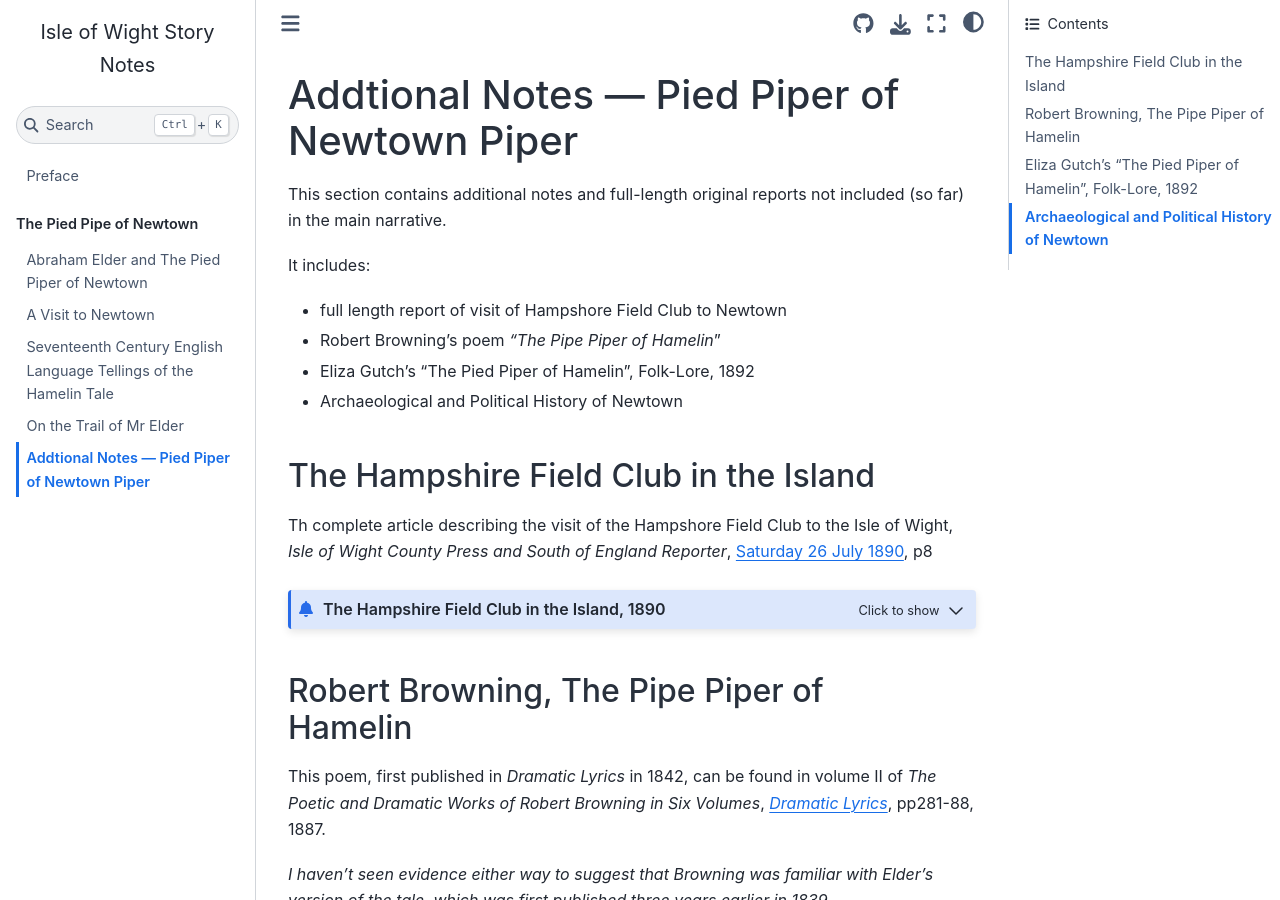
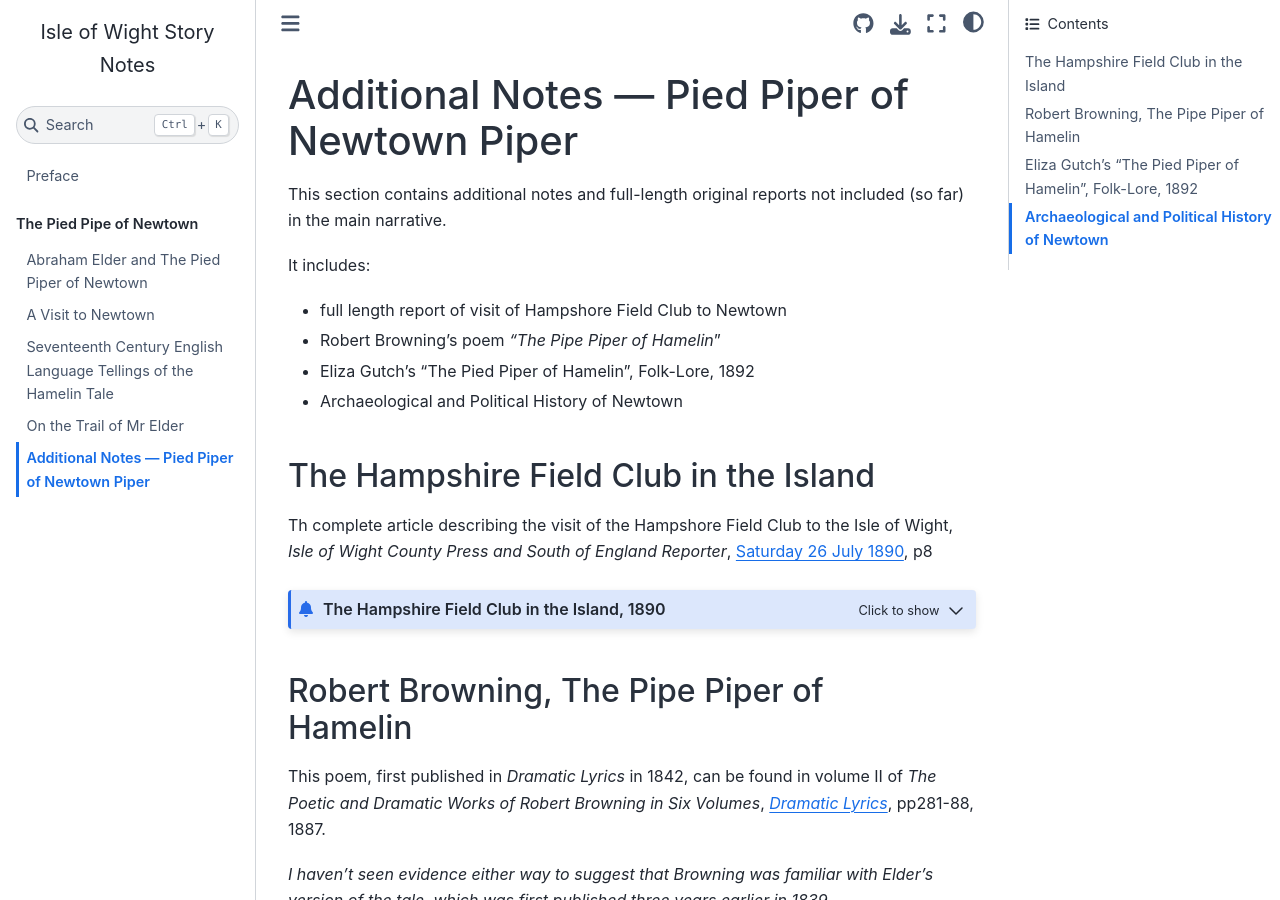
Before and after one commit to psychemedia/island-storynotes, a Jupyter Book: the page built from piedPiperNewtown/newtown_additional.md, in a window 1280 px wide and 900 px high. Built offline with Jupyter Book 1.0.4 settings and Sphinx 7.4.7 and the Sphinx Book theme 1.1.4, drawn with Linux system fonts in a browser that asks for light colours.

Commit message:
Update newtown_additional.md

```diff
--- a/piedPiperNewtown/newtown_additional.md
+++ b/piedPiperNewtown/newtown_additional.md
@@ -1,5 +1,5 @@
 
-# Addtional Notes — Pied Piper of Newtown Piper
+# Additional Notes — Pied Piper of Newtown Piper
 
 This section contains additional notes and full-length original reports not included (so far) in the main narrative.
 
```
